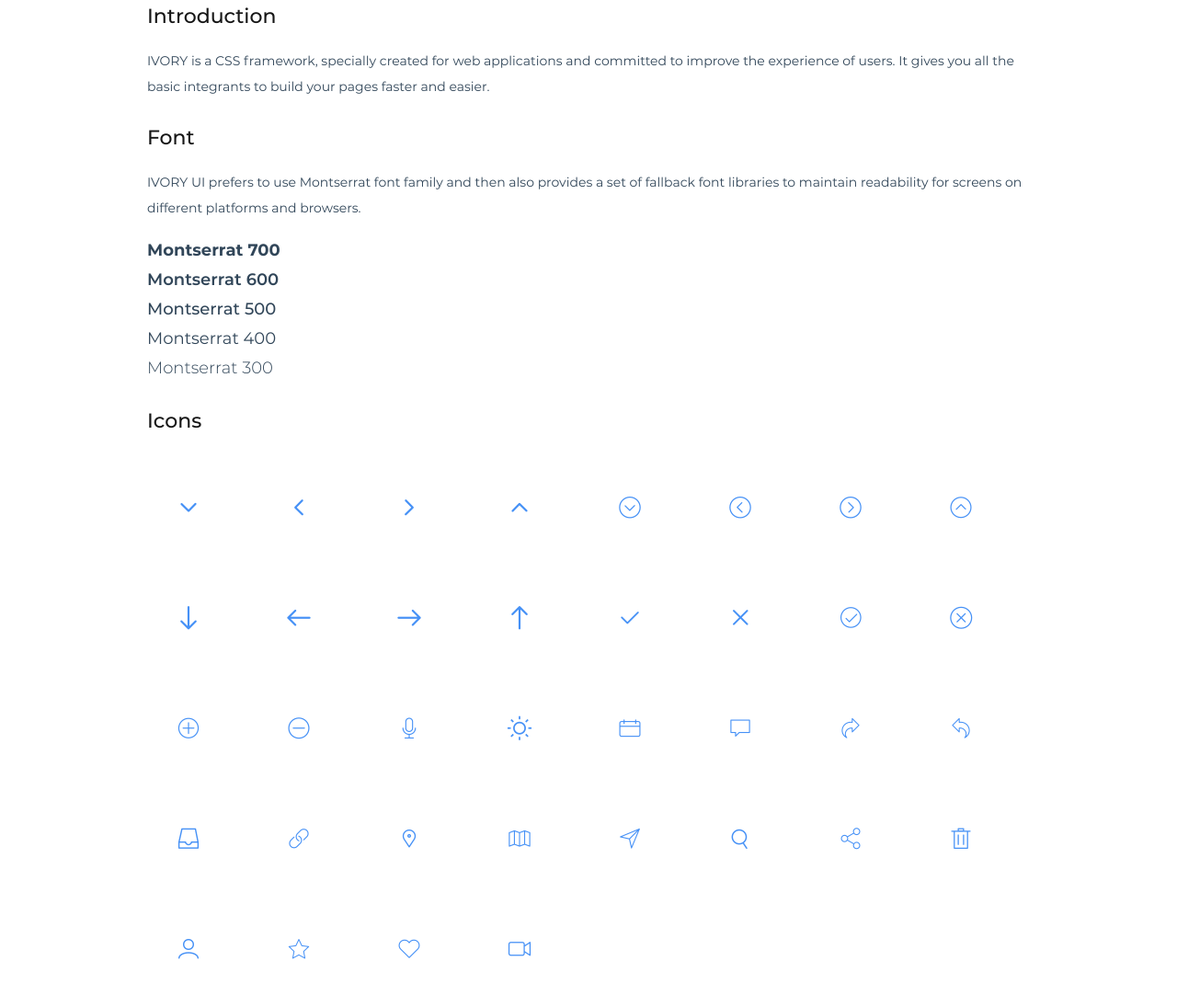
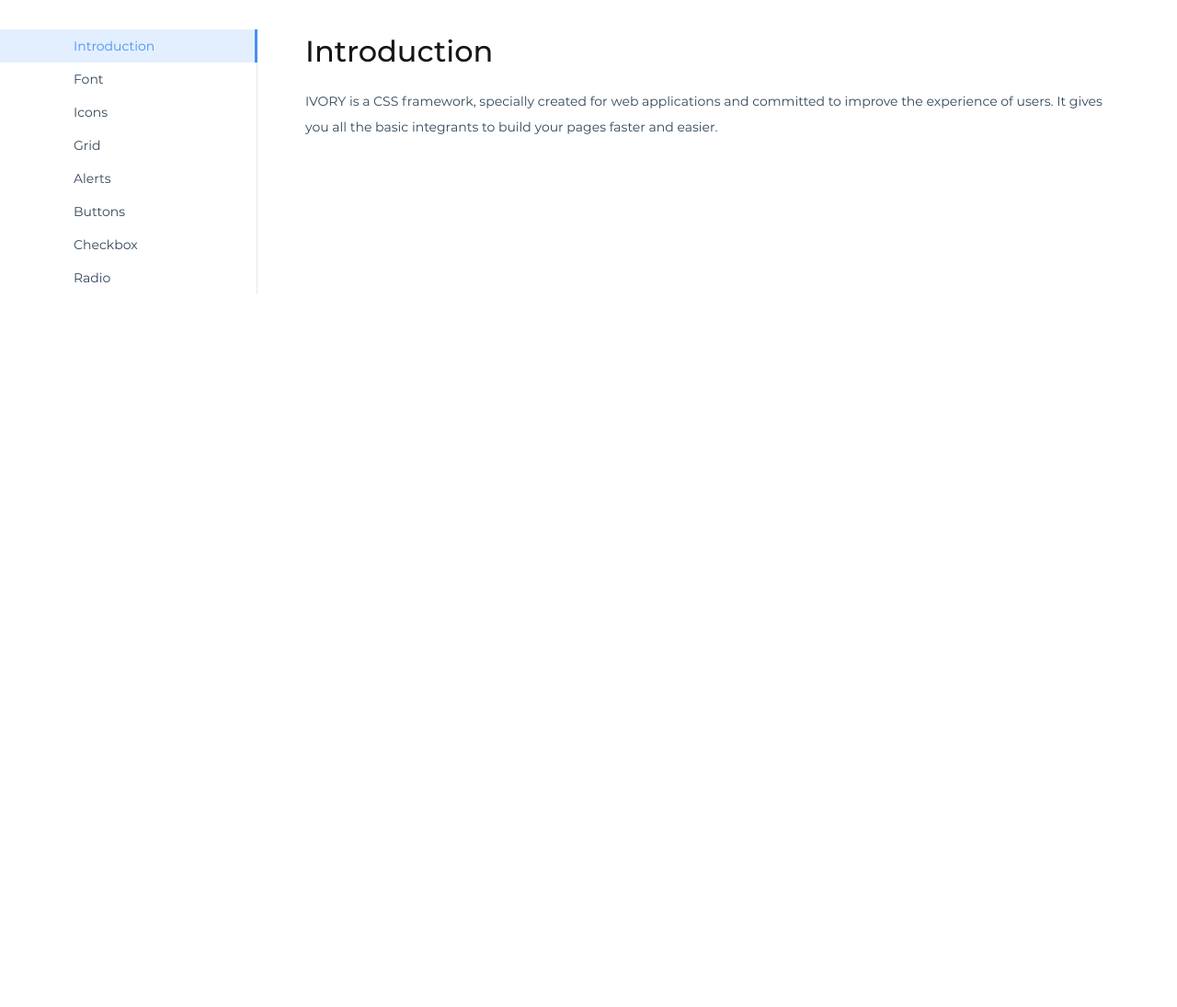
Before and after one commit to IVORY-UI/ivory, a website: page docs/index.html in a window 1280 px wide. Shown: the top 1095 px of the page at 92% size. After the commit the page ends 800 px from the top, so only its background shows below. Drawn offline with nearby package versions, Linux system fonts and the light colour scheme; files whose address does not match are found by name.

Commit message:
Updated Docs

```diff
--- a/docs/docs-styles.css
+++ b/docs/docs-styles.css
@@ -1,20 +1,58 @@
 .docs-wrapper {
   position: relative;
-  font-family: 'Montserrat';
+  display: flex;
+  font-family: "Montserrat", Helvetica, sans-serif;
+}
+.doc-nav {
+  position: relative;
+  width: 280px;
+  height: 100vh;
+  padding: 2rem 0;
+}
+.doc-nav nav {
+  width: 100%;
+  height: auto;
+  border-right: 1px solid #E8E8E8;
+}
+
+.doc-nav nav ul li a {
+  display: block;
+  padding-left: 5rem;
+  font-size: 0.875rem;
+  line-height: 2.25rem;
+  color: #314659;
+}
+.doc-nav nav ul li:hover a {
+  color: #4691f6;
+}
+.doc-nav nav ul li a.active {
+  margin-right: -1px;
+  color: #4691f6;
+  border-right: 3px solid #4691f6;
+  background-color: #E3EFFE;
 }
 .docs-container {
+  position: relative;
   width: 100%;
   max-width: 960px;
   margin: 0 auto;
+  padding: 2rem;
 }
 .docs-section {
+  display: none;
   position: relative;
   margin-bottom: 1.5rem;
 }
-.docs-section .section-title,
+.section-active {
+  display: block;
+}
+.docs-section .section-title {
+  font-weight: 500;
+  color: #161616;
+}
 .docs-section .section-subtitle {
   font-weight: 500;
-  color: #161616;
+  color: #2d3033;
 }
 .docs-section .section-body {
   color: #314659;
@@ -26,8 +64,8 @@
 }
 .icon-frame {
   position: relative;
-  width: 72px;
-  height: 72px;
+  width: 64px;
+  height: 64px;
   font-size: 28px;
   display: flex;
   align-items: center;
--- a/docs/index.html
+++ b/docs/index.html
@@ -2,18 +2,64 @@
 <html>
   <head>
     <title>IVORY UI</title>
-    <link type="text/css" rel="stylesheet" href="../dist/ivory-icons.css" />
-    <link type="text/css" rel="stylesheet" href="../dist/ivory.min.css" />
-    <link type="text/css" rel="stylesheet" href="./docs-styles.css" />
+    <link rel="stylesheet" href="../dist/ivory-icons.css" />
+    <link rel="stylesheet" href="../dist/ivory.min.css" />
+
+    <script rel="preload" src="https://code.jquery.com/jquery-3.4.1.min.js" as="script"></script>
+
+    <link rel="stylesheet" href="./docs-styles.css" />
+    <script>
+      $( document ).ready(function() {
+        $('.nav-item a').click(function(e) {
+          e.preventDefault();
+          let target = e.target.attributes['data-target'].value;
+          $('.nav-item a').removeClass('active');
+          $('.docs-section').removeClass('section-active');
+          $(e.target).addClass('active');
+          $('#'+target).addClass('section-active');
+        });
+      });
+    </script>
   </head>
   <body>
 
     <div class="docs-wrapper">
+      <div class="doc-nav">
+        <nav>
+          <ul>
+            <li class="nav-item">
+              <a href="#" data-target="intro" class="active">Introduction</a>
+            </li>
+            <li class="nav-item">
+              <a href="#" data-target="font">Font</a>
+            </li>
+            <li class="nav-item">
+              <a href="#" data-target="icons">Icons</a>
+            </li>
+            <li class="nav-item">
+              <a href="#" data-target="grid">Grid</a>
+            </li>
+            <li class="nav-item">
+              <a href="#" data-target="alerts">Alerts</a>
+            </li>
+            <li class="nav-item">
+              <a href="#" data-target="buttons">Buttons</a>
+            </li>
+            <li class="nav-item">
+              <a href="#" data-target="checkbox">Checkbox</a>
+            </li>
+            <li class="nav-item">
+              <a href="#" data-target="radio">Radio</a>
+            </li>
+          </ul>
+        </nav>
+      </div>
+
       <div class="docs-container">
 
         <!--Intro-->
-        <section id="intro" class="docs-section section-intro">
-          <h4 class="section-title">Introduction</h4>
+        <section id="intro" class="docs-section section-active">
+          <h1 class="section-title">Introduction</h1>
           <div class="section-body">
             <p>IVORY is a CSS framework, specially created for web applications and committed to improve the experience of users.
               It gives you all the basic integrants to build your pages faster and easier. </p>
@@ -21,11 +67,12 @@
         </section>
 
         <!--Font-->
-        <section id="font" class="docs-section section-font">
-          <h4 class="section-title">Font</h4>
+        <section id="font" class="docs-section">
+          <h1 class="section-title">Font</h1>
           <div class="section-body">
-            <p>IVORY UI prefers to use Montserrat font family and then also provides a set of fallback font libraries
-              to maintain readability for screens on different platforms and browsers.</p>
+            <p>IVORY UI use Montserrat font family and then also provides a set of fallback font libraries to
+              maintain readability for screens on different platforms and browsers. Montserrat font family has
+              many styles but IVORY UI prefers to use the following. </p>
             <cite class="font-highlight" style="font-weight: 700;">Montserrat 700</cite>
             <cite class="font-highlight" style="font-weight: 600;">Montserrat 600</cite>
             <cite class="font-highlight" style="font-weight: 500;">Montserrat 500</cite>
@@ -35,10 +82,9 @@
         </section>
 
         <!--Icons-->
-        <section id="icons" class="docs-section section-icons">
-          <h4 class="section-title">Icons</h4>
+        <section id="icons" class="docs-section">
+          <h1 class="section-title">Icons</h1>
           <div class="section-body">
-            <p> </p>
             <div class="row">
               <div class="icon-frame">
                 <i class="icon-angle-down"></i>
@@ -107,6 +153,9 @@
                 <i class="icon-chat"></i>
               </div>
               <div class="icon-frame">
+                <i class="icon-envelope"></i>
+              </div>
+              <div class="icon-frame">
                 <i class="icon-forward"></i>
               </div>
               <div class="icon-frame">
@@ -153,8 +202,8 @@
         </section>
 
         <!--Grid-->
-        <section id="grid" class="docs-section section-grid">
-          <h4 class="section-title">Grid</h4>
+        <section id="grid" class="docs-section">
+          <h1 class="section-title">Grid</h1>
           <div class="section-body">
             <p>IVORY provides a 12-column grid system built with flexbox and is fully responsive.</p>
 
@@ -185,7 +234,7 @@
               </div>
             </div>
 
-            <h6 class="section-subtitle">Equal Width</h6>
+            <h5 class="section-subtitle">Equal Width</h5>
 
             <p>Creating the equal width columns will be more simpler with IVORY. With <code>.col</code> class you can do this.</p>
             <div class="example-grid">
@@ -198,7 +247,7 @@
               </div>
             </div>
 
-            <h6 class="section-subtitle">Gutter</h6>
+            <h5 class="section-subtitle">Gutter</h5>
             <p>IVORY grid has the gutter width	of 30px i.e. 15px on each side of a column. IVORY also provides the gutter
               less grid system. To avail the gutter less grid layout, add <code>.no-gutter</code> class to the row
               container.</p>
@@ -224,10 +273,10 @@
               </div>
             </div>
 
-            <h6 class="section-subtitle">Auto width column</h6>
+            <h5 class="section-subtitle">Auto width column</h5>
             <p></p>
 
-            <h6 class="section-subtitle">Responsive Breakpoints</h6>
+            <h5 class="section-subtitle">Responsive Breakpoints</h5>
             <p>The breakpoints of responsive grid as below:</p>
 
             <p>Extra small devices (portrait phones, less than 576px) <br/>
@@ -246,8 +295,8 @@
         </section>
 
         <!--Alerts-->
-        <section id="alerts" class="docs-section section-alerts">
-          <h4 class="section-title">Alerts</h4>
+        <section id="alerts" class="docs-section">
+          <h1 class="section-title">Alerts</h1>
           <div class="section-body">
             <p>IVORY has success, info, warning and error alert types denoted by the following classes:</p>
             <ul>
@@ -274,8 +323,8 @@
         </section>
 
         <!--Buttons-->
-        <section id="buttons" class="docs-section section-buttons">
-          <h4 class="section-title">Buttons</h4>
+        <section id="buttons" class="docs-section">
+          <h1 class="section-title">Buttons</h1>
           <div class="section-body">
             <h6 class="section-subtitle">Solid Buttons</h6>
             <div style="margin-bottom:1rem;">
@@ -313,8 +362,8 @@
         </section>
 
         <!--Checkbox-->
-        <section id="checkbox" class="docs-section section-checkbox">
-          <h4 class="section-title">Checkbox</h4>
+        <section id="checkbox" class="docs-section">
+          <h1 class="section-title">Checkbox</h1>
           <div class="section-body">
             <div class="ivory-checkbox">
               <input type="checkbox" id="check1" />
@@ -335,35 +384,27 @@
           </div>
         </section>
 
-        <!--Form-->
-        <section id="form" class="docs-section section-form">
-          <h4 class="section-title">Form</h4>
-          <div class="section-body">
-
-          </div>
-        </section>
-
         <!--Radio-->
-        <section id="radio" class="docs-section section-radio">
-          <h4 class="section-title">Radio</h4>
+        <section id="radio" class="docs-section">
+          <h1 class="section-title">Radio</h1>
           <div class="section-body">
             <div class="ivory-radio">
-              <input type="radio" id="radio1" name="myradio" />
+              <input type="radio" id="radio1" name="myradio1" />
               <label for="radio1">Normal Radio</label>
             </div>
 
             <div class="ivory-radio">
-              <input type="radio" id="radio2" name="myradio" checked />
+              <input type="radio" id="radio2" name="myradio1" checked />
               <label for="radio2">Checked Radio</label>
             </div>
 
             <div class="ivory-radio">
-              <input type="radio" id="radio3" name="myradio" disabled />
+              <input type="radio" id="radio3" name="myradio2" disabled />
               <label for="radio3">Disabled Radio</label>
             </div>
 
             <div class="ivory-radio">
-              <input type="radio" id="radio4" name="myradio" disabled checked />
+              <input type="radio" id="radio4" name="myradio2" disabled checked />
               <label for="radio4">Radio disabled & checked</label>
             </div>
           </div>
--- a/src/styles/_checkbox.scss
+++ b/src/styles/_checkbox.scss
@@ -16,6 +16,7 @@
       padding-left: 1.4rem;
       line-height: 1.5rem;
       font-size: 0.875rem;
+      cursor: pointer;
       &::before {
         position: absolute;
         content: "";
--- a/src/styles/_radio.scss
+++ b/src/styles/_radio.scss
@@ -16,6 +16,7 @@
       padding-left: 1.4rem;
       line-height: 1.5rem;
       font-size: 0.875rem;
+      cursor: pointer;
       &::before {
         position: absolute;
         content: "";
```
Also changed, not shown: dist/ivory.min.css.
